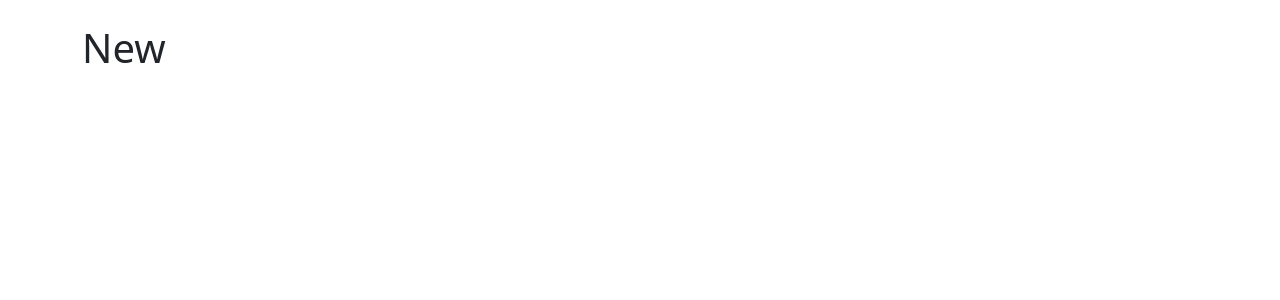
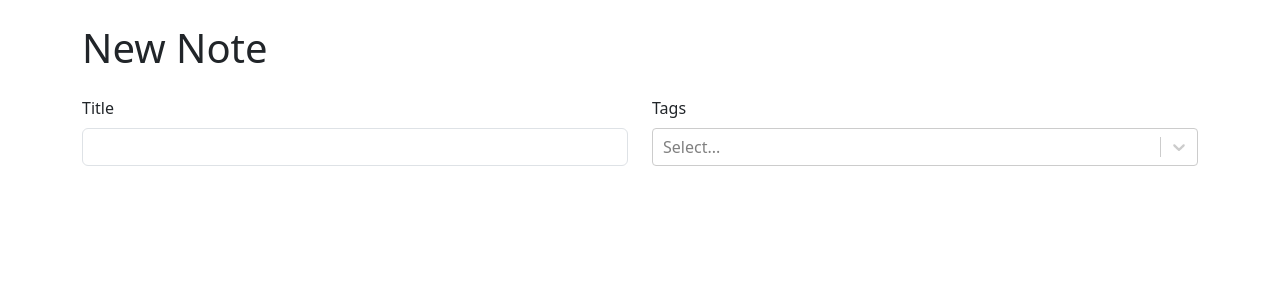
Before and after one commit to tackleshaft/note-app-ts, a React (Vite) app in the folder note-app-ts/: page /new in a window 1280 px wide. Shown: the top 300 px of the page. Built offline with nearby package versions, Linux system fonts and the light colour scheme.

Commit message:
finding replacement for createable react select

```diff
--- a/note-app-ts/package.json
+++ b/note-app-ts/package.json
@@ -14,7 +14,8 @@
     "react": "^18.2.0",
     "react-bootstrap": "^2.10.2",
     "react-dom": "^18.2.0",
-    "react-router-dom": "^6.22.3"
+    "react-router-dom": "^6.22.3",
+    "react-select": "^5.8.0"
   },
   "devDependencies": {
     "@types/react": "^18.2.66",
--- a/note-app-ts/src/App.tsx
+++ b/note-app-ts/src/App.tsx
@@ -1,6 +1,7 @@
 import 'bootstrap/dist/css/bootstrap.min.css'
 import { Container } from 'react-bootstrap'
 import { Routes, Route, Navigate } from 'react-router-dom'
+import { NewNote } from './NewNote'
 
 function App() {
 
@@ -9,7 +10,7 @@
     <Container className='my-4'>
       <Routes>
         <Route path="/" element={<h1>Home</h1>}/>
-        <Route path="/new" element={<h1>New</h1>}/>
+        <Route path="/new" element={<NewNote />}/>
         <Route path="/:id">
           <Route index element={<h1>Show</h1>} />
           <Route path="edit" element={<h1>Edit</h1>} />
--- /dev/null
+++ b/note-app-ts/src/NewNote.tsx
@@ -0,0 +1,11 @@
+import { NoteForm } from "./NoteForm";
+
+export function NewNote() {
+    return (
+        <>
+            <h1 className="mb-4">New Note</h1>
+            <NoteForm />
+        </>
+
+    )
+}
--- /dev/null
+++ b/note-app-ts/src/NoteForm.tsx
@@ -0,0 +1,25 @@
+import { Col, Form, Row, Stack } from "react-bootstrap";
+import Select from 'react-select';
+
+export function NoteForm() {
+    return(
+        <Form>
+          <Stack gap={4}>
+            <Row>
+              <Col>
+                <Form.Group controlId="title">
+                  <Form.Label>Title</Form.Label>
+                  <Form.Control required />
+                </Form.Group>
+              </Col>
+              <Col>
+                <Form.Group controlId="tags">
+                  <Form.Label>Tags</Form.Label>
+                  <Select isMulti />
+                </Form.Group>
+              </Col>
+            </Row>
+          </Stack>
+        </Form>
+    )
+}
```
Also changed, not shown: 1 other file (tests, documents, lock files or other folders).
